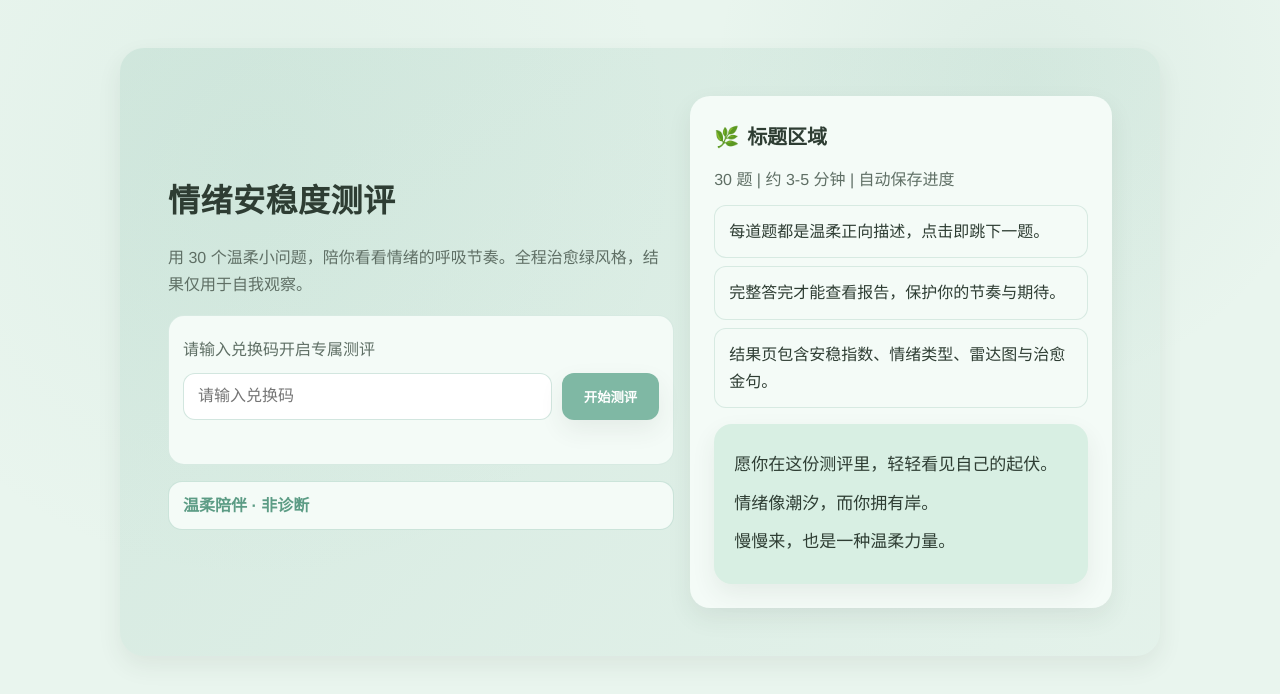
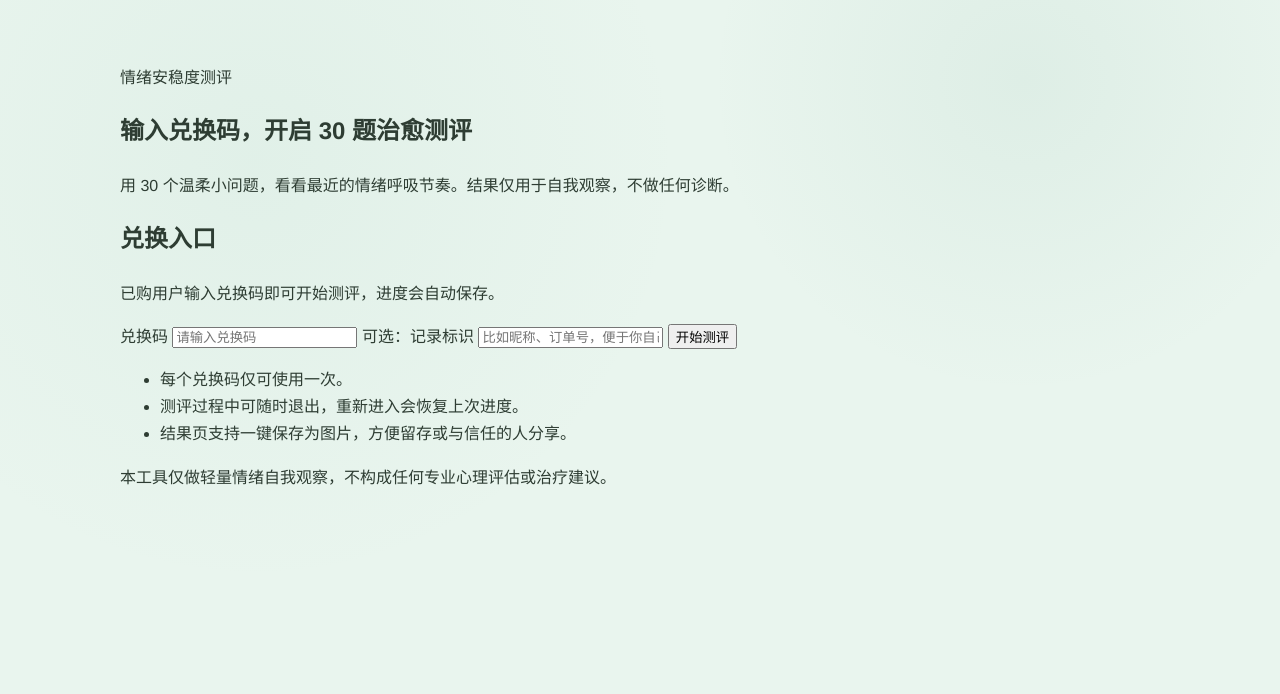
Before and after one commit to mento-lin/codex-demo, a plain HTML site: page emotion_test/index.html in a window 1280 px wide. Drawn offline with Linux system fonts and the light colour scheme.

Commit message:
Update index.html

```diff
--- a/emotion_test/index.html
+++ b/emotion_test/index.html
@@ -1,45 +1,63 @@
 <!DOCTYPE html>
 <html lang="zh-CN">
 <head>
-  <meta charset="UTF-8">
-  <meta name="viewport" content="width=device-width, initial-scale=1.0">
-  <title>情绪安稳度测评｜治愈风</title>
-  <link rel="stylesheet" href="style.css">
+  <meta charset="UTF-8" />
+  <meta name="viewport" content="width=device-width, initial-scale=1.0" />
+  <title>情绪安稳度测评｜兑换入口</title>
+  <link rel="stylesheet" href="style.css" />
 </head>
-<body>
-  <main>
-    <header class="hero">
-      <div class="grid">
-        <h1 class="hero-title">情绪安稳度测评</h1>
-        <p class="hero-subtitle">用 30 个温柔小问题，陪你看看情绪的呼吸节奏。全程治愈绿风格，结果仅用于自我观察。</p>
-        <div class="redeem-box">
-          <label for="redeemInput" class="meta-line">请输入兑换码开启专属测评</label>
-          <div class="redeem-row">
-            <input id="redeemInput" type="text" placeholder="请输入兑换码" aria-label="兑换码" />
-            <button id="redeemBtn" class="btn-primary">开始测评</button>
-          </div>
-          <p id="redeemMessage" class="redeem-message" aria-live="polite"></p>
+<body data-page="redeem">
+  <main class="home-main">
+    <section class="home-shell">
+      <!-- 顶部品牌区 -->
+      <header class="home-header">
+        <p class="home-badge">情绪安稳度测评</p>
+        <h1 class="home-title">输入兑换码，开启 30 题治愈测评</h1>
+        <p class="home-subtitle">
+          用 30 个温柔小问题，看看最近的情绪呼吸节奏。结果仅用于自我观察，不做任何诊断。
+        </p>
+      </header>
+
+      <!-- 兑换表单区 -->
+      <section class="home-card">
+        <h2 class="home-card-title">兑换入口</h2>
+        <p class="home-card-meta">已购用户输入兑换码即可开始测评，进度会自动保存。</p>
+
+        <div class="form-area" role="form" aria-label="兑换码表单">
+          <label class="label" for="redeem-code">兑换码</label>
+          <input
+            id="redeem-code"
+            type="text"
+            placeholder="请输入兑换码"
+            autocomplete="one-time-code"
+          />
+
+          <label class="label" for="order-id">可选：记录标识</label>
+          <input
+            id="order-id"
+            type="text"
+            placeholder="比如昵称、订单号，便于你自己记忆（可不填）"
+          />
+
+          <button id="redeem-submit" class="btn primary">开始测评</button>
+
+          <p id="redeem-message" class="status" aria-live="polite"></p>
         </div>
-        <div class="grid" style="gap: 10px;">
-          <div class="type-pill">温柔陪伴 · 非诊断</div>
-        </div>
-      </div>
-      <div class="card" style="background:#f4fbf7;">
-        <h3 class="section-title">标题区域</h3>
-        <p class="meta-line">30 题 | 约 3-5 分钟 | 自动保存进度</p>
-        <ul class="feature-list">
-          <li>每道题都是温柔正向描述，点击即跳下一题。</li>
-          <li>完整答完才能查看报告，保护你的节奏与期待。</li>
-          <li>结果页包含安稳指数、情绪类型、雷达图与治愈金句。</li>
+
+        <ul class="home-tips">
+          <li>每个兑换码仅可使用一次。</li>
+          <li>测评过程中可随时退出，重新进入会恢复上次进度。</li>
+          <li>结果页支持一键保存为图片，方便留存或与信任的人分享。</li>
         </ul>
-        <div id="healing-quote-block" style="margin-top:16px;">
-          <p>愿你在这份测评里，轻轻看见自己的起伏。</p>
-          <p>情绪像潮汐，而你拥有岸。</p>
-          <p>慢慢来，也是一种温柔力量。</p>
-        </div>
-      </div>
-    </header>
+      </section>
+
+      <!-- 底部轻提示 -->
+      <section class="home-footer">
+        <p>本工具仅做轻量情绪自我观察，不构成任何专业心理评估或治疗建议。</p>
+      </section>
+    </section>
   </main>
+
   <script src="script.js"></script>
 </body>
 </html>
```
